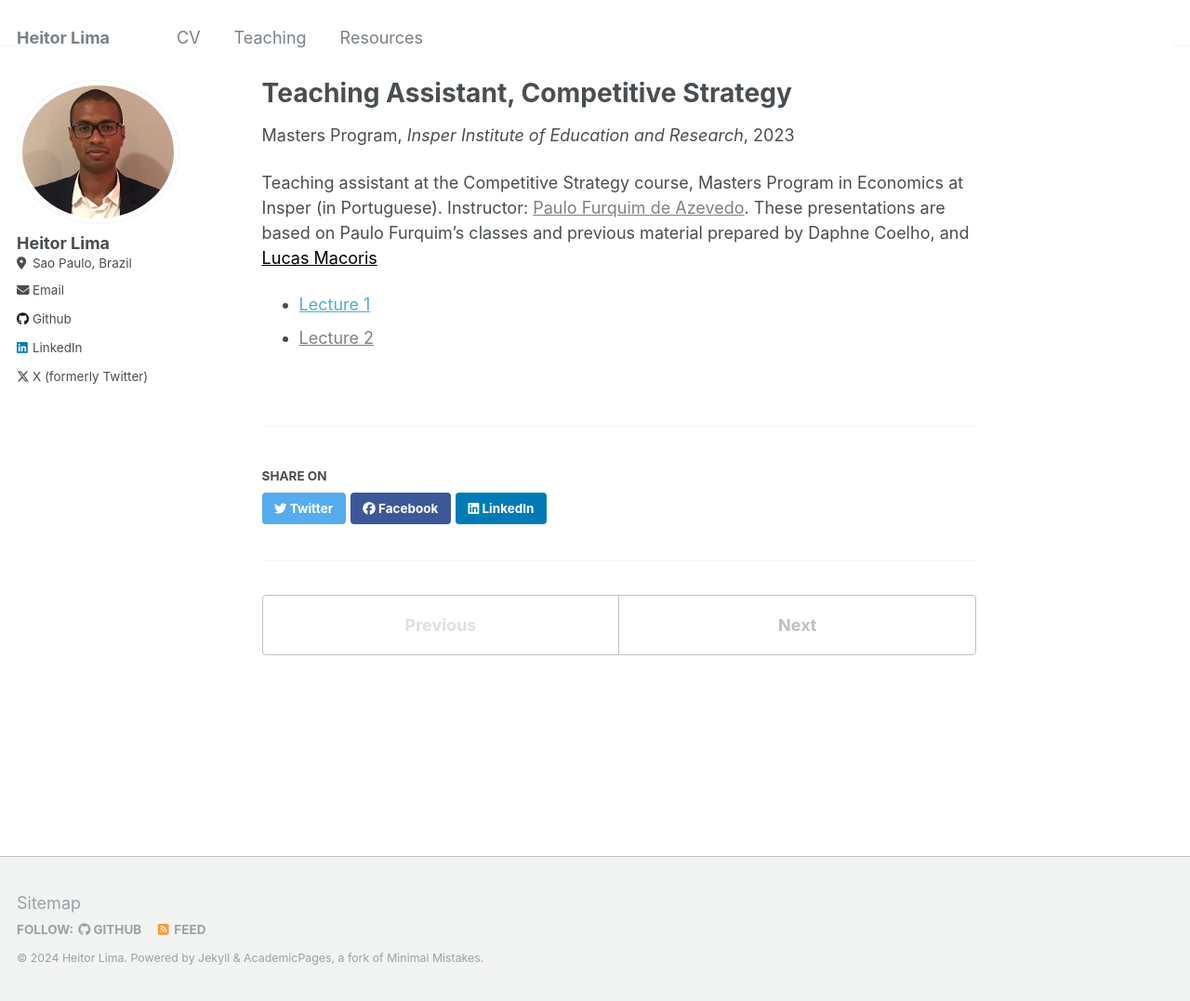
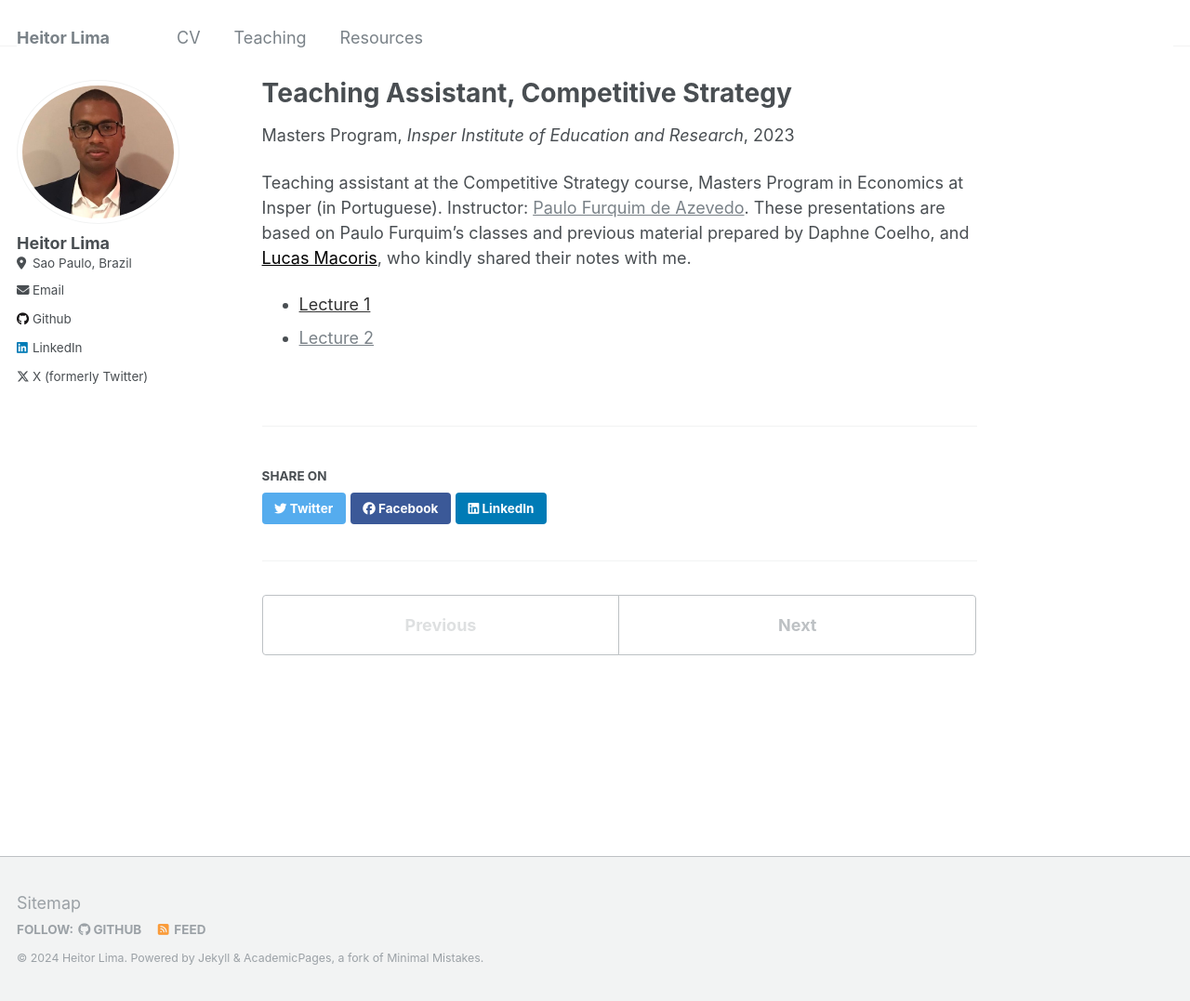
Before and after one commit to heitoraolima/heitoraolima.github.io, a Jekyll site: the page built from _teaching/2023-ta-cs.md, in a window 1280 px wide and 1077 px high. Shown: the whole window at 93% size. Built offline with Jekyll 4.4.1, drawn with Linux system fonts in a browser that asks for light colours.

Commit message:
Update 2023-ta-cs.md

```diff
--- a/_teaching/2023-ta-cs.md
+++ b/_teaching/2023-ta-cs.md
@@ -8,7 +8,7 @@
 location: "City, Country"
 ---
 
-Teaching assistant at the Competitive Strategy course, Masters Program in Economics at Insper (in Portuguese). Instructor: <a href="https://sites.google.com/view/paulo-f-azevedo/in%C3%ADcio" style="color:#7a8288">Paulo Furquim de Azevedo</a>. These presentations are based on Paulo Furquim's classes and previous material prepared by Daphne Coelho, and <a href="https://eaesp.fgv.br/pessoa/lucas-s-macoris" style="color:black">Lucas Macoris</a>
+Teaching assistant at the Competitive Strategy course, Masters Program in Economics at Insper (in Portuguese). Instructor: <a href="https://sites.google.com/view/paulo-f-azevedo/in%C3%ADcio" style="color:#7a8288">Paulo Furquim de Azevedo</a>. These presentations are based on Paulo Furquim's classes and previous material prepared by Daphne Coelho, and <a href="https://eaesp.fgv.br/pessoa/lucas-s-macoris" style="color:black">Lucas Macoris</a>, who kindly shared their notes with me.
 
-- <a href="/files/Monitoria 1 - EC - 2023.pdf" style="color:mix(#000, #7a8288, 40%)">Lecture 1</a>
+- <a href="/files/Monitoria 1 - EC - 2023.pdf" style="color:black; opacity:0.80">Lecture 1</a>
 - <a href="/files/Monitoria 2 - EC - 2023.pdf" style="color:#7a8288">Lecture 2</a>
```
